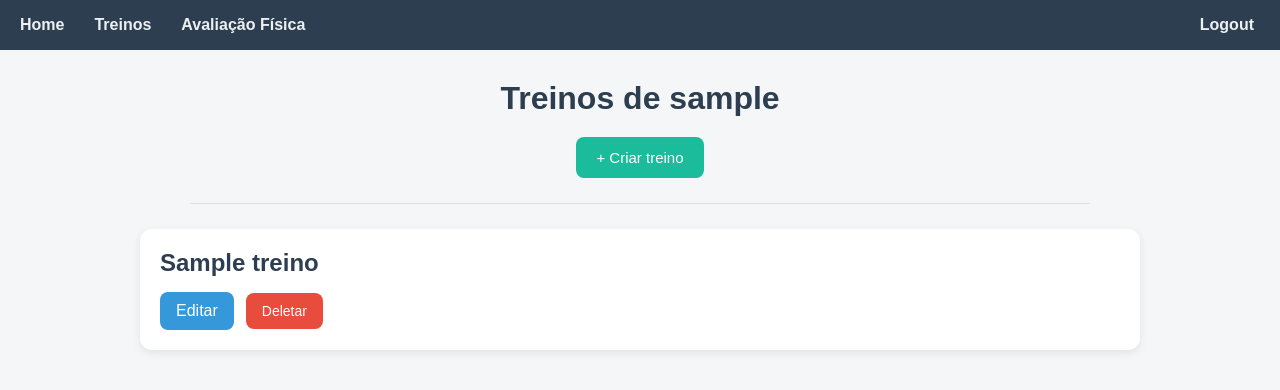
After one commit to jpxzn/INF1407-Trab1, a Django app: page /treinos/aluno/1/ in a window 1280 px wide. The commit adds this page. Shown: the top 390 px of the page. Run offline with Django 5.2, Linux system fonts and the light colour scheme; a user stored in the database is signed in; tables that the repository leaves empty hold one stand-in row (values such as "Sample post").

Commit message:
crud de treinos

```diff
--- a/project/GymControl/forms.py
+++ b/project/GymControl/forms.py
@@ -1,6 +1,7 @@
 from django import forms
 from django.contrib.auth.models import User
 from django.contrib.auth.forms import UserCreationForm
+from .models import Treino
 
 class CustomUserCreationForm(UserCreationForm):
     email = forms.EmailField(required=True)
@@ -17,3 +18,8 @@ class CustomUserCreationForm(UserCreationForm):
             user.save()
 
         return user
+
+class TreinoForm(forms.ModelForm):
+    class Meta:
+        model = Treino
+        fields = ['nome']
--- a/project/GymControl/static/Gymcontrol/css/treinos.css
+++ b/project/GymControl/static/Gymcontrol/css/treinos.css
@@ -0,0 +1,178 @@
+body {
+    margin: 0;
+    padding: 0;
+    font-family: Arial, sans-serif;
+    background-color: #f4f6f8;
+    color: #2c3e50;
+}
+
+h1 {
+    text-align: center;
+    margin-top: 30px;
+    margin-bottom: 20px;
+}
+
+hr {
+    width: 90%;
+    margin: 25px auto;
+    border: none;
+    border-top: 1px solid #dcdfe3;
+}
+
+.page-container {
+    width: 90%;
+    max-width: 1000px;
+    margin: 0 auto 40px auto;
+}
+
+.form-page-container {
+    width: 90%;
+    max-width: 700px;
+    margin: 40px auto;
+}
+
+.form-card {
+    background-color: white;
+    border-radius: 12px;
+    padding: 30px;
+    box-shadow: 0 3px 10px rgba(0, 0, 0, 0.08);
+}
+
+.form-card p {
+    margin-bottom: 18px;
+}
+
+.form-card input[type="text"] {
+    width: 100%;
+    padding: 10px 12px;
+    border: 1px solid #ccd1d9;
+    border-radius: 8px;
+    box-sizing: border-box;
+    font-size: 14px;
+}
+
+.form-actions {
+    display: flex;
+    gap: 12px;
+    margin-top: 20px;
+    justify-content: center;
+    align-items: center;
+}
+
+.create-button-container {
+    display: flex;
+    justify-content: center;
+    margin-bottom: 20px;
+}
+
+.main-link-button {
+    background-color: #1abc9c;
+    color: white;
+    text-decoration: none;
+    padding: 12px 20px;
+    font-size: 15px;
+    border-radius: 8px;
+    transition: 0.3s;
+}
+
+.main-link-button:hover {
+    background-color: #16a085;
+}
+
+.treinos-list {
+    display: flex;
+    flex-direction: column;
+    gap: 20px;
+}
+
+.treino-card {
+    background-color: white;
+    border-radius: 12px;
+    padding: 20px;
+    box-shadow: 0 3px 10px rgba(0, 0, 0, 0.08);
+    transition: 0.3s;
+}
+
+.treino-card:hover {
+    transform: translateY(-2px);
+    box-shadow: 0 5px 14px rgba(0, 0, 0, 0.12);
+}
+
+.treino-card a {
+    text-decoration: none;
+    color: inherit;
+}
+
+.treino-card h2 {
+    margin-top: 0;
+    margin-bottom: 15px;
+    color: #2c3e50;
+}
+
+.treino-actions {
+    display: flex;
+    gap: 12px;
+    flex-wrap: wrap;
+    align-items: center;
+}
+
+.edit-link {
+    background-color: #3498db;
+    color: white !important;
+    text-decoration: none;
+    padding: 10px 16px;
+    border-radius: 8px;
+    transition: 0.3s;
+}
+
+.edit-link:hover {
+    background-color: #2980b9;
+}
+
+.delete-button,
+.save-button {
+    border: none;
+    padding: 10px 16px;
+    border-radius: 8px;
+    cursor: pointer;
+    font-size: 14px;
+    transition: 0.3s;
+}
+
+.delete-button {
+    background-color: #e74c3c;
+    color: white;
+}
+
+.delete-button:hover {
+    background-color: #c0392b;
+}
+
+.save-button {
+    background-color: #1abc9c;
+    color: white;
+}
+
+.save-button:hover {
+    background-color: #16a085;
+}
+
+.cancel-link {
+    background-color: #bdc3c7;
+    color: #2c3e50;
+    text-decoration: none;
+    padding: 10px 16px;
+    border-radius: 8px;
+    transition: 0.3s;
+}
+
+.cancel-link:hover {
+    background-color: #95a5a6;
+}
+
+.empty-message {
+    text-align: center;
+    font-size: 16px;
+    color: #7f8c8d;
+    margin-top: 30px;
+}
--- /dev/null
+++ b/project/GymControl/templates/Gymcontrol/treinosAluno.html
@@ -0,0 +1,48 @@
+{% load static %}
+<!DOCTYPE html>
+<html lang="pt-BR">
+<head>
+    <meta charset="UTF-8">
+    <title>Treinos do Aluno</title>
+    <link rel="stylesheet" href="{% static 'Gymcontrol/css/treinos.css' %}">
+    <link rel="stylesheet" href="{% static 'GymControl/css/links.css' %}">
+</head>
+<body>
+    {% include 'GymControl/links.html' %}
+
+    <div class="page-container">
+        <h1>Treinos de {{ aluno.user.username }}</h1>
+
+        <div class="create-button-container">
+            <a href="{% url 'GymControl:criarTreino' aluno.id %}" class="main-link-button">
+                + Criar treino
+            </a>
+        </div>
+
+        <hr>
+
+        <div class="treinos-list">
+            {% for treino in treinos %}
+                <div class="treino-card">
+                    <a href="{% url 'GymControl:exerciciosTreino' treino.id %}">
+                        <h2>{{ treino.nome }}</h2>
+                    </a>
+
+                    <div class="treino-actions">
+                        <a href="{% url 'GymControl:editarTreino' treino.id %}" class="edit-link">
+                            Editar
+                        </a>
+
+                        <form method="post" action="{% url 'GymControl:deletarTreino' treino.id %}">
+                            {% csrf_token %}
+                            <button type="submit" class="delete-button">Deletar</button>
+                        </form>
+                    </div>
+                </div>
+            {% empty %}
+                <p class="empty-message">Nenhum treino encontrado para este aluno.</p>
+            {% endfor %}
+        </div>
+    </div>
+</body>
+</html>
--- a/project/GymControl/urls.py
+++ b/project/GymControl/urls.py
@@ -1,7 +1,6 @@
 from django.urls.conf import path
 from django.contrib.auth.views import LogoutView
-from .views import HomeView, TreinosView, AvaliacaoView, UserLoginView, CadastroView
-
+from .views import *
 app_name = "GymControl"
 
 urlpatterns = [
@@ -10,5 +9,10 @@ urlpatterns = [
     path('cadastro/', CadastroView.as_view(), name='cadastro'),
     path('logout/', LogoutView.as_view(), name='logout'),
     path('treinos/', TreinosView.as_view(), name='treinos'),
+    path('treinos/aluno/<int:id>/', TreinosAlunoView.as_view(), name='treinosAluno'),
+    path('treinos/aluno/<int:aluno_id>/criar/', CriarTreinoView.as_view(), name='criarTreino'),
+    path('treinos/<int:treino_id>/editar/', EditarTreinoView.as_view(), name='editarTreino'),
+    path('treinos/<int:treino_id>/deletar/', DeletarTreinoView.as_view(), name='deletarTreino'),
+    path('treinos/<int:id>/', ExerciciosTreinoView.as_view(), name='exerciciosTreino'),
     path('avaliacao/', AvaliacaoView.as_view(), name='avaliacao'),
 ]
--- a/project/GymControl/views.py
+++ b/project/GymControl/views.py
@@ -1,9 +1,9 @@
-from django.shortcuts import render, redirect
+from django.shortcuts import render, redirect, get_object_or_404
 from django.contrib.auth.views import LoginView
 from django.contrib.auth.mixins import LoginRequiredMixin
 from django.views.generic.base import View
-from .models import Treino, Aluno
-from .forms import CustomUserCreationForm
+from .models import Treino, Aluno, TreinoExercicio
+from .forms import CustomUserCreationForm, TreinoForm
 
 class HomeView(View):
     def get(self, request, *args, **kwargs):
@@ -29,16 +29,121 @@ class CadastroView(View):
 
 class TreinosView(LoginRequiredMixin, View):
     def get(self, request, *args, **kwargs):
-        try:
-            aluno = Aluno.objects.get(user=request.user)
-            treinos = Treino.objects.filter(aluno=aluno)
-        except Aluno.DoesNotExist:
-            treinos = []
+        if request.user.is_superuser or request.user.is_staff:
+            alunos = Aluno.objects.all()
+            return render(request, 'GymControl/treinos_admin.html', {
+                'alunos': alunos
+            })
+
+        aluno = Aluno.objects.get(user=request.user)
+        treinos = Treino.objects.filter(aluno=aluno)
 
         return render(request, 'GymControl/treinos.html', {
             'treinos': treinos
         })
 
+class ExerciciosTreinoView(LoginRequiredMixin, View):
+    def get(self, request, id, *args, **kwargs):
+        if request.user.is_superuser or request.user.is_staff:
+            treino = Treino.objects.get(id=id)
+        else:
+            aluno = Aluno.objects.get(user=request.user)
+            treino = Treino.objects.get(id=id, aluno=aluno)
+
+        exercicios = TreinoExercicio.objects.filter(treino=treino)
+
+        return render(request, 'GymControl/exerciciosTreino.html', {
+            'treino': treino,
+            'exercicios': exercicios
+        })
+
+class TreinosAlunoView(LoginRequiredMixin, View):
+    def get(self, request, id, *args, **kwargs):
+        if not (request.user.is_superuser or request.user.is_staff):
+            return redirect('GymControl:home')
+
+        aluno = get_object_or_404(Aluno, id=id)
+        treinos = Treino.objects.filter(aluno=aluno)
+
+        return render(request, 'GymControl/treinosAluno.html', {
+            'aluno': aluno,
+            'treinos': treinos
+        })
+
+
+class CriarTreinoView(LoginRequiredMixin, View):
+    def get(self, request, aluno_id, *args, **kwargs):
+        if not (request.user.is_superuser or request.user.is_staff):
+            return redirect('GymControl:home')
+
+        aluno = get_object_or_404(Aluno, id=aluno_id)
+        form = TreinoForm()
+
+        return render(request, 'GymControl/criarTreino.html', {
+            'aluno': aluno,
+            'form': form
+        })
+
+    def post(self, request, aluno_id, *args, **kwargs):
+        if not (request.user.is_superuser or request.user.is_staff):
+            return redirect('GymControl:home')
+
+        aluno = get_object_or_404(Aluno, id=aluno_id)
+        form = TreinoForm(request.POST)
+
+        if form.is_valid():
+            treino = form.save(commit=False)
+            treino.aluno = aluno
+            treino.save()
+            return redirect('GymControl:treinosAluno', id=aluno.id)
+
+        return render(request, 'GymControl/criarTreino.html', {
+            'aluno': aluno,
+            'form': form
+        })
+
+
+class EditarTreinoView(LoginRequiredMixin, View):
+    def get(self, request, treino_id, *args, **kwargs):
+        if not (request.user.is_superuser or request.user.is_staff):
+            return redirect('GymControl:home')
+
+        treino = get_object_or_404(Treino, id=treino_id)
+        form = TreinoForm(instance=treino)
+
+        return render(request, 'GymControl/editarTreino.html', {
+            'treino': treino,
+            'form': form
+        })
+
+    def post(self, request, treino_id, *args, **kwargs):
+        if not (request.user.is_superuser or request.user.is_staff):
+            return redirect('GymControl:home')
+
+        treino = get_object_or_404(Treino, id=treino_id)
+        form = TreinoForm(request.POST, instance=treino)
+
+        if form.is_valid():
+            form.save()
+            return redirect('GymControl:treinosAluno', id=treino.aluno.id)
+
+        return render(request, 'GymControl/editarTreino.html', {
+            'treino': treino,
+            'form': form
+        })
+
+
+class DeletarTreinoView(LoginRequiredMixin, View):
+    def post(self, request, treino_id, *args, **kwargs):
+        if not (request.user.is_superuser or request.user.is_staff):
+            return redirect('GymControl:home')
+
+        treino = get_object_or_404(Treino, id=treino_id)
+        aluno_id = treino.aluno.id
+        treino.delete()
+
+        return redirect('GymControl:treinosAluno', id=aluno_id)
+
 class AvaliacaoView(LoginRequiredMixin, View):
     def get(self, request, *args, **kwargs):
         return render(request, 'GymControl/avaliacao.html')
```
Also changed, not shown: project/GymControl/templates/Gymcontrol/criarTreino.html (added, +29 -0 lines), project/GymControl/templates/Gymcontrol/editarTreino.html (added, +29 -0 lines), project/GymControl/templates/Gymcontrol/exerciciosTreino.html (added, +27 -0 lines), project/GymControl/templates/Gymcontrol/treinos.html (+6 -4 lines), project/GymControl/templates/Gymcontrol/treinos_admin.html (added, +29 -0 lines).
